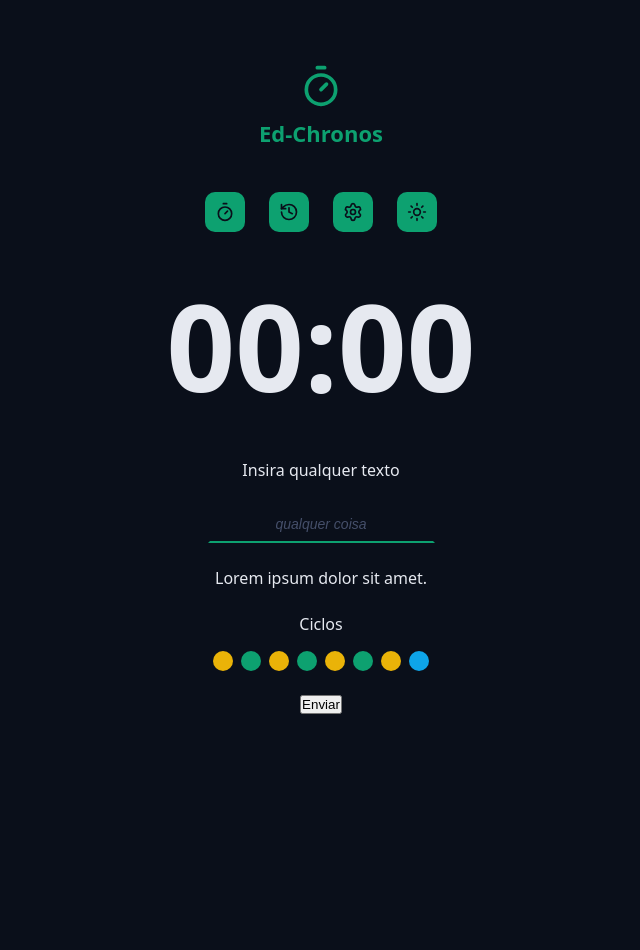
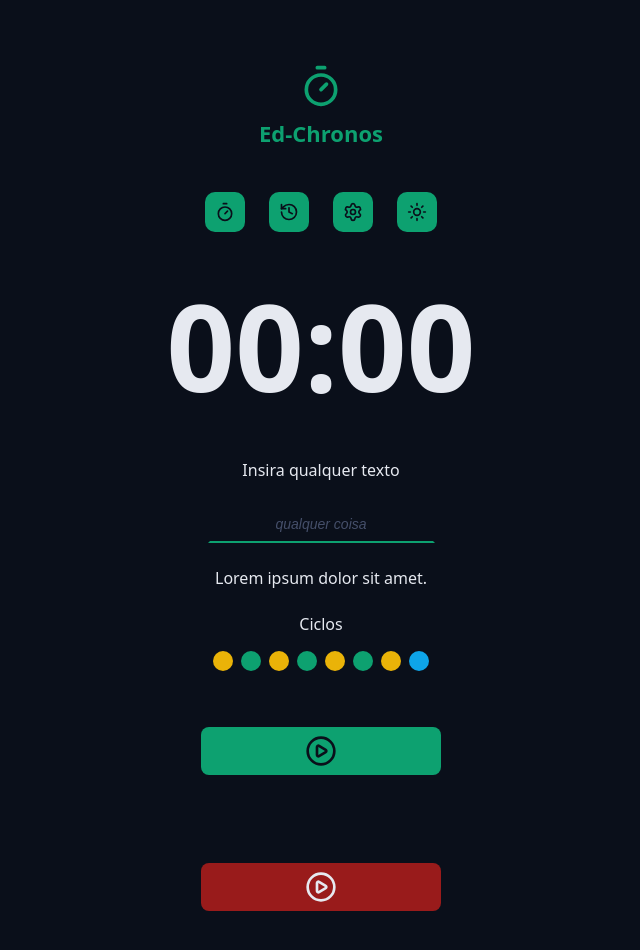
Before and after one commit to EdmilsonEdstar/Ed-chronos, a React (Vite) app: page / in a window 1280 px wide. Shown: the top 950 px of the page, without its empty margins (319-959 px from the left). Before the commit the page ends 800 px from the top, so only its background shows below. Built offline with nearby package versions, Linux system fonts and the light colour scheme.

Commit message:
Criando um componente de botão reutilizável com opções

```diff
--- a/src/App.tsx
+++ b/src/App.tsx
@@ -6,6 +6,8 @@ import {Logo} from "./Components/Logo"
 import { CountDown } from "./Components/CountDown"
 import { DefaultInput } from "./Components/DefaultInput"
 import { Cycles } from "./Components/Cycles"
+import {DefaultButton} from "./Components/DefaultButton"
+import { PlayCircleIcon } from "lucide-react"
 
 export function App(){
 
@@ -40,7 +42,8 @@ export function App(){
             </div>
 
             <div className="formrow">
-               <button>Enviar</button>
+               <DefaultButton  icon={<PlayCircleIcon />} color="green" />
+               <DefaultButton  icon={<PlayCircleIcon />} color="red" />
             </div>
 
         </form>
--- /dev/null
+++ b/src/Components/DefaultButton/index.tsx
@@ -0,0 +1,15 @@
+import type React from "react";
+import style from "./style.module.css";
+
+type DefaultButtonProps ={
+    icon: React.ReactNode;
+    color?: 'green' | 'red';
+}
+
+export function DefaultButton({icon, color='green'}:DefaultButtonProps){
+    return(
+        <>
+            <button className={`${style.button} ${style[color]}`}>{icon}</button>
+        </>
+    );
+}
--- /dev/null
+++ b/src/Components/DefaultButton/style.module.css
@@ -0,0 +1,32 @@
+.button{
+    display: flex;
+    background-color: var(--primary);
+    color: var(--text-over-primary);
+    border: none;
+    justify-content: center;
+    align-items: center;
+    min-width: 24rem;
+    padding: 0.8rem;
+    border-radius: 0.8rem;
+    margin: 3.2rem 0;
+}
+
+.button svg{
+     width: 3.2rem;
+     height: 3.2rem;
+}
+
+.button:hover{
+    filter:brightness(80%);
+    cursor: pointer;
+    transition: all 0.8s ease-in-out;
+}
+
+.green{
+    background-color: var(--primary);
+    color: var(--text-over-primary);
+}
+.red{
+    background-color: var(--error);
+    color: var(--text-over-error);
+}
--- a/src/Components/Menu/style.module.css
+++ b/src/Components/Menu/style.module.css
@@ -18,7 +18,7 @@
 }
 
 .menuLink:hover{
-    filter: brightness(50%);
+    filter: brightness(80%);
     transition: all 0.2s ease-in-out;
 }
 
```
